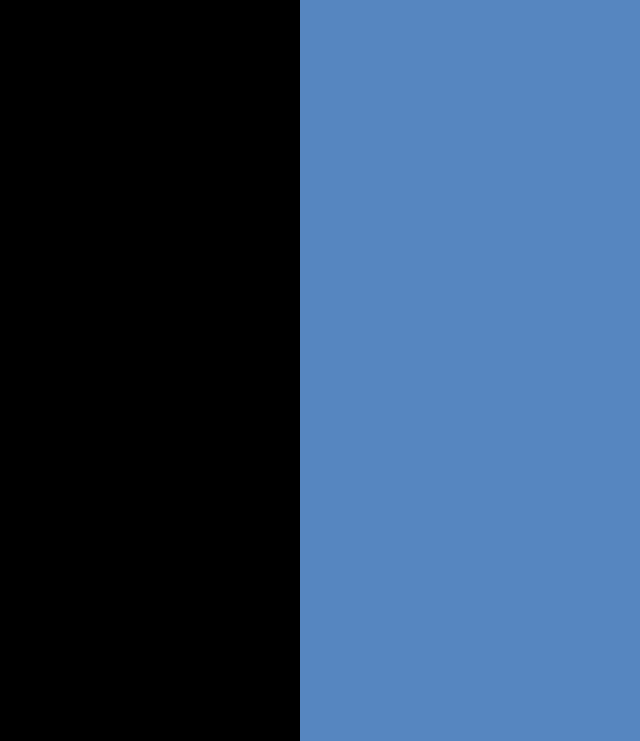
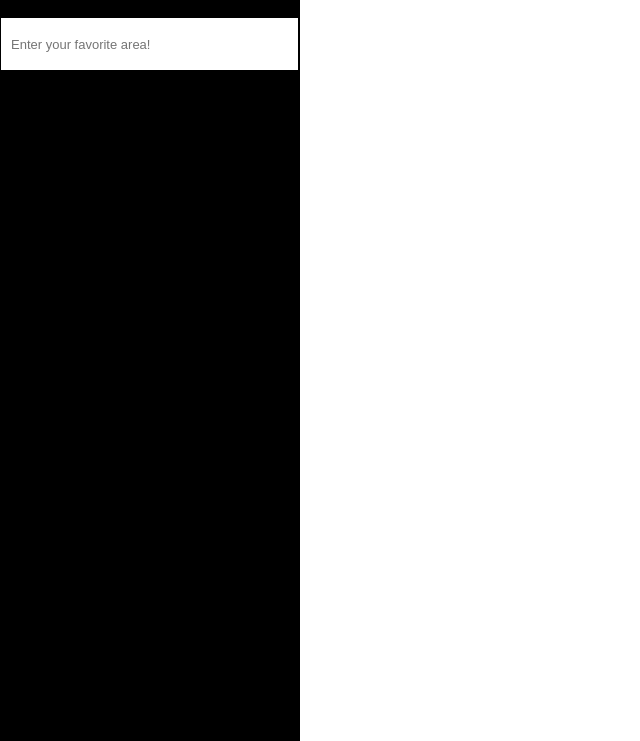
Before and after one commit to SnowGojira/travel-wishlist-application, a plain HTML site: page index.html in a window 1280 px wide. Shown: the part 59-800 px from the top of the page, without its empty margins (0-640 px from the left). Drawn offline with Linux system fonts and the light colour scheme; some packages are replaced by stand-ins of ours.

Commit message:
add input style

```diff
--- a/css/styles.css
+++ b/css/styles.css
@@ -30,8 +30,8 @@ main {
     height: 100%;
     width: 100%;
     position: absolute;
-    background-color: #5686c0;
 }
+
 #menu {
     width: 2rem;
     height: 2rem;
@@ -58,7 +58,16 @@ nav.open {
 }
 
 nav h2{
-    margin:1rem
+    margin: 1rem 1rem 2rem;
+}
+
+#location_filter{
+    width: 277px;
+    height: 2rem;
+    border: 1px solid #000;
+    outline: none;
+    font-size: 13px;
+    padding: 10px;
 }
 
 /* If there is enough space (> 600px), we keep the drawer open all the time. */
--- a/index.html
+++ b/index.html
@@ -9,6 +9,7 @@
   <body>
   <nav id="drawer" class="list_view">
     <h2>Travel Wish List</h2>
+    <input id="location_filter" type="text" placeholder="Enter your favorite area!">
 
   </nav>
 
```
